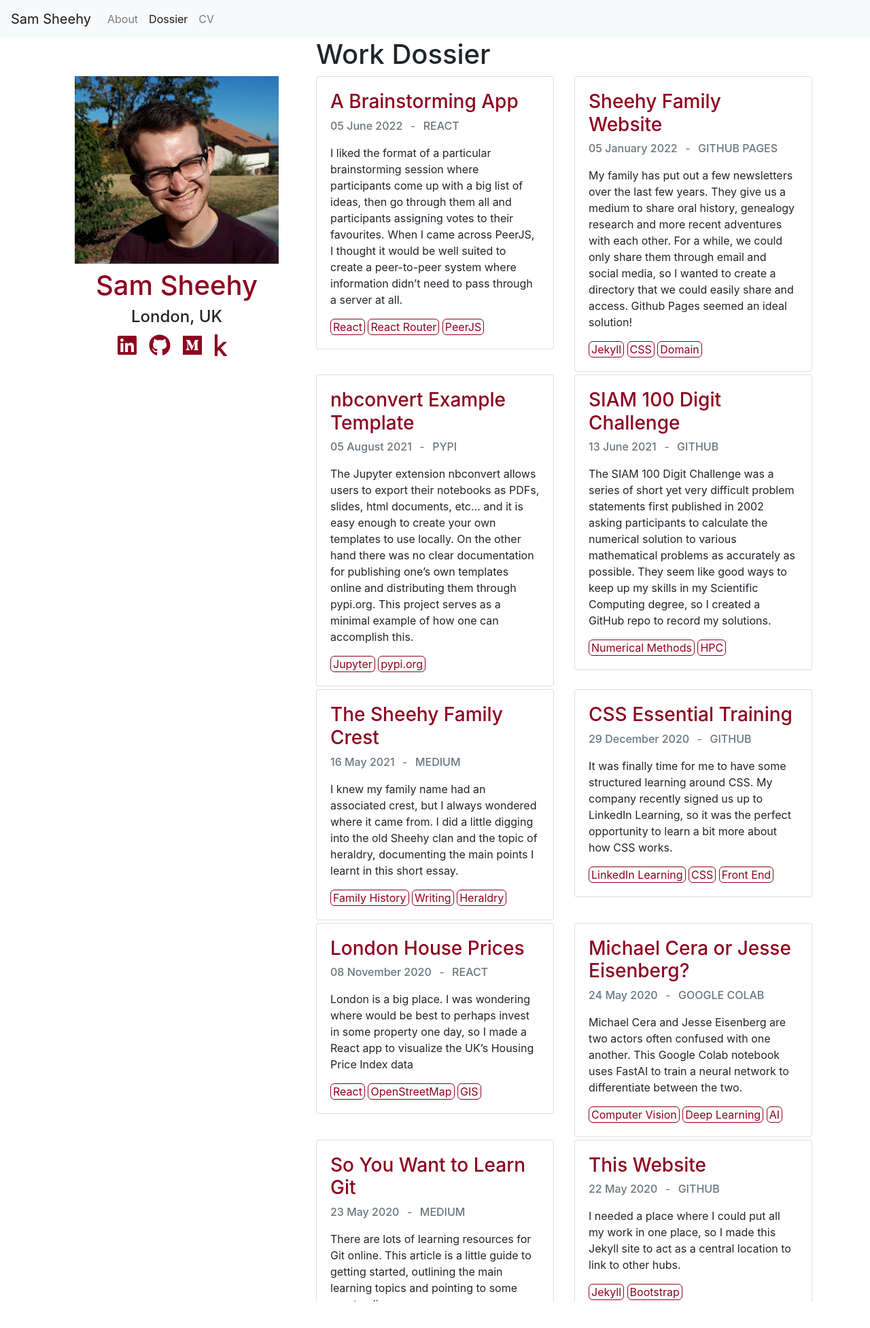
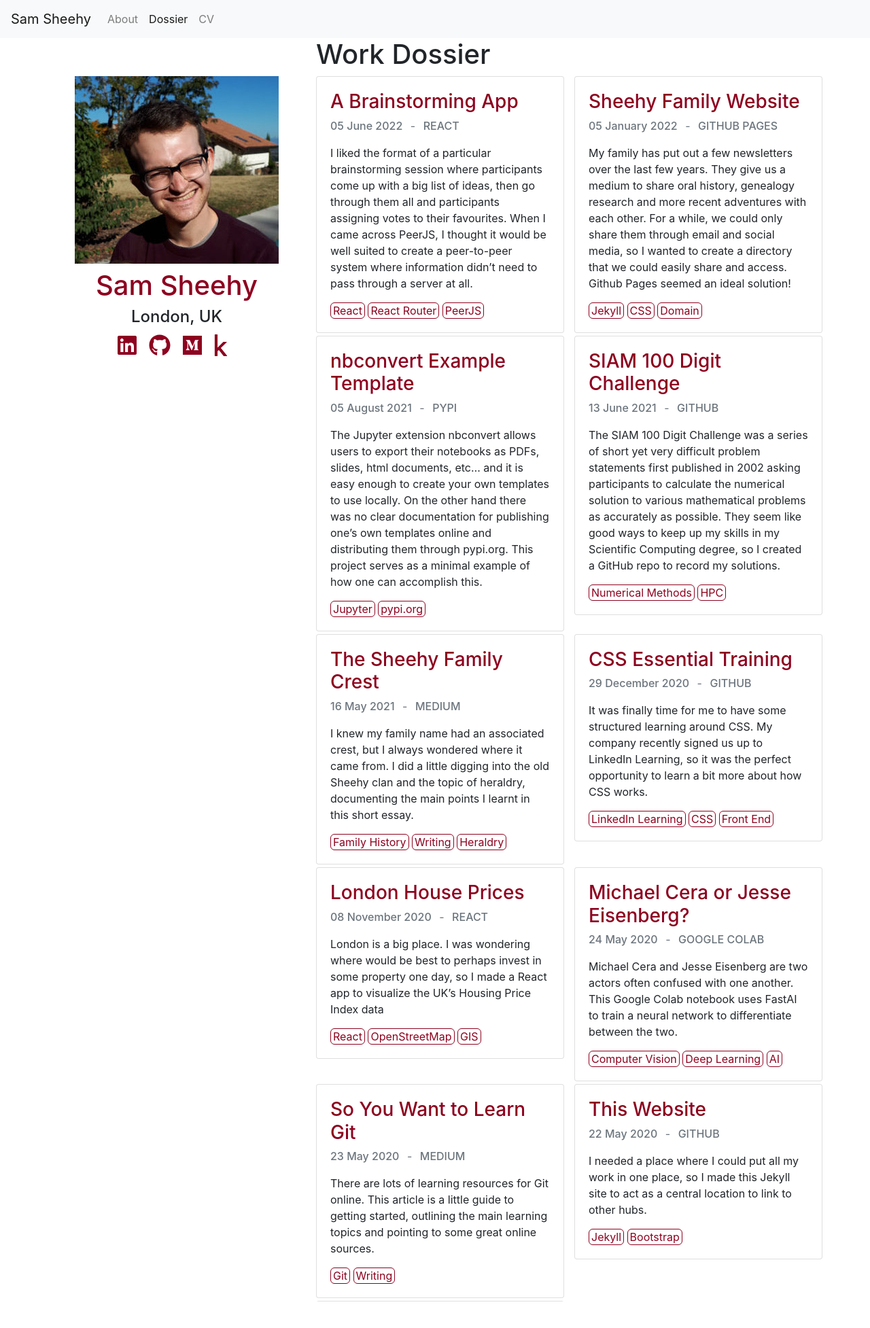
Before and after one commit to sheeshee/sheeshee.github.io, a Jekyll site: the page built from index.html, in a window 1280 px wide. Shown: the top 1954 px of the page at 68% size. Built offline with Jekyll 4.4.1, drawn with Linux system fonts in a browser that asks for light colours; nearby versions of some CDN libraries.

Commit message:
Change padding of cards

```diff
--- a/_includes/card.html
+++ b/_includes/card.html
@@ -1,4 +1,4 @@
-<div class="col-lg-6">
+<div class="col-lg-6 pr-0">
 <div class="card mb-1 p-0" >
   <div class="card-body">
     <h3 class="card-title"><a href="{{ item.link }}">{{ item.title }}</a></h3>
```
Also changed, not shown: _layouts/default.html (line endings or trailing spaces).
